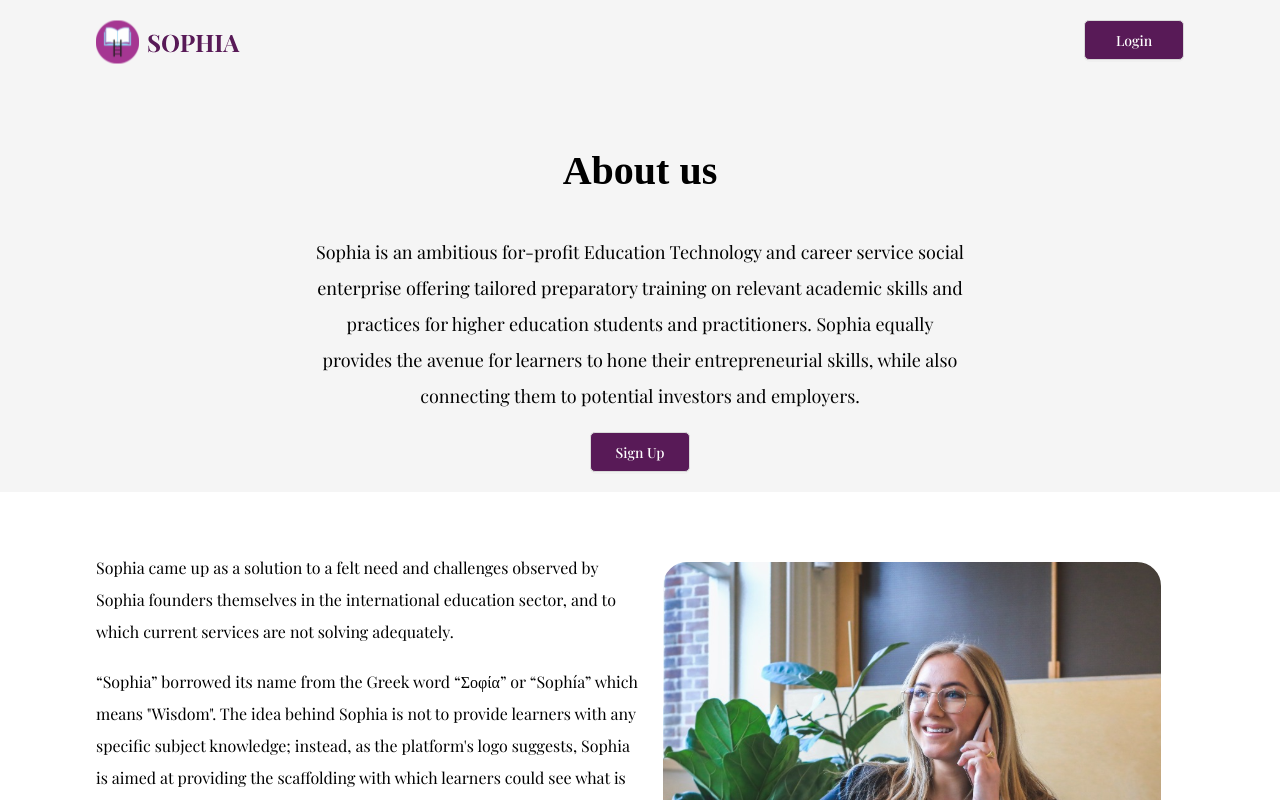
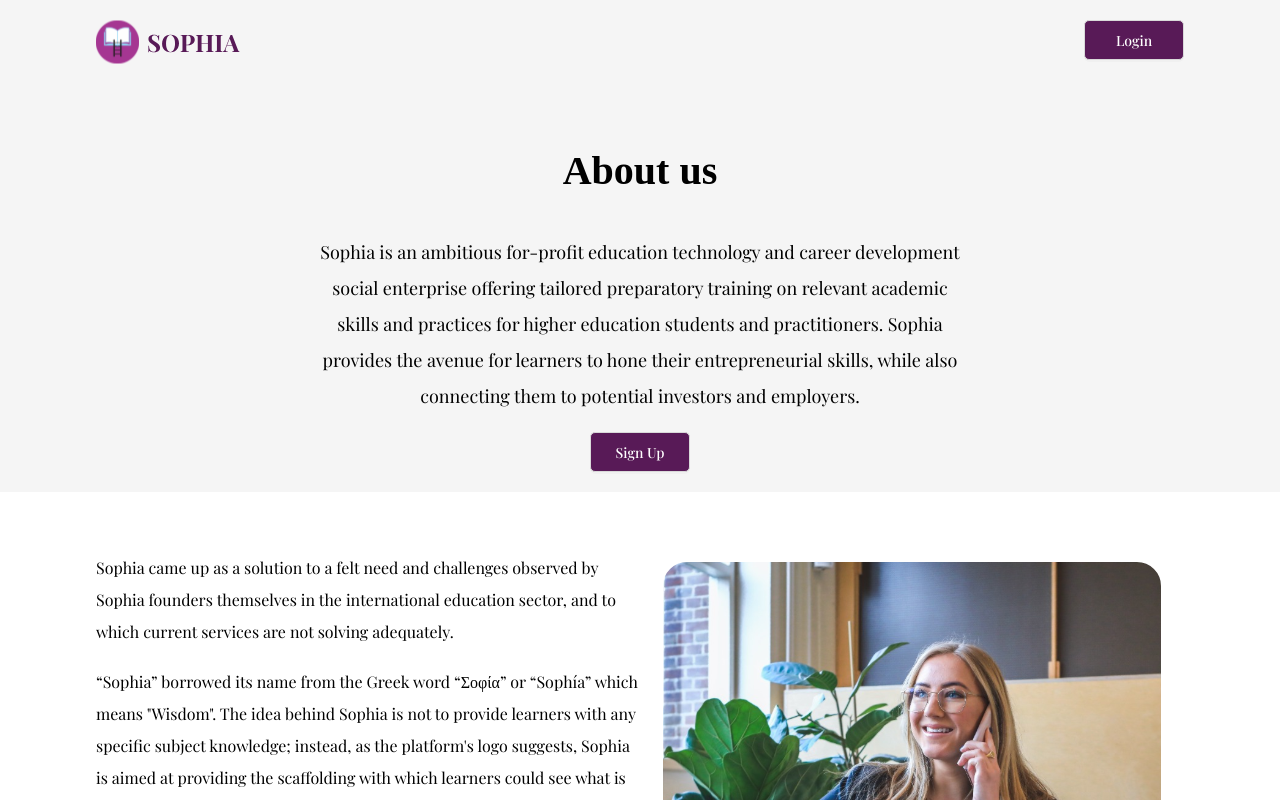
Before and after one commit to Folexy13/sophia_edu_tech, a React (Vite) app in the folder landing-page/: page /about-us in a window 1280 px wide. Shown: the top 800 px of the page. Built offline with nearby package versions, Linux system fonts and the light colour scheme; a web font is replaced by a local one.

Commit message:
[FEAT]: Quick fixes on the UI

```diff
--- a/landing-page/src/constants/index.ts
+++ b/landing-page/src/constants/index.ts
@@ -75,7 +75,7 @@ export const applied_science_data = [
 	"Environmental studies and  forestry",
 	"Family and consumer science",
 	"Human physical performance and recreation",
-	"Journalism,media studies and communication",
+	"Journalism, media studies and communication",
 	"Law",
 	"Library and museum studies",
 	"Medicine and health",
@@ -90,7 +90,7 @@ export const humanities_data = [
 	"Performing arts",
 	"Visual Arts",
 	"History",
-	"Langugaes and literature",
+	"Languagesw and literature",
 	"Law",
 	"Philosophy",
 	"Religious Studies",
@@ -105,7 +105,7 @@ export const natural_science_data = [
 	"Physics",
 ];
 export const social_science_data = [
-	"Antropology",
+	"Antropoly",
 	"Archaeology",
 	"Economics",
 	"Geography",
--- a/landing-page/src/pages/About/Aboutpage.tsx
+++ b/landing-page/src/pages/About/Aboutpage.tsx
@@ -20,10 +20,10 @@ const AboutPage: React.FC = () => {
 					className="playfair-display-normal"
 					style={{ marginBottom: 18, lineHeight: 2 }}
 				>
-					Sophia is an ambitious for-profit Education Technology and career
-					service social enterprise offering tailored preparatory training on
-					relevant academic skills and practices for higher education students
-					and practitioners. Sophia equally provides the avenue for learners to
+					Sophia is an ambitious for-profit education technology and career
+					development social enterprise offering tailored preparatory training
+					on relevant academic skills and practices for higher education
+					students and practitioners. Sophia provides the avenue for learners to
 					hone their entrepreneurial skills, while also connecting them to
 					potential investors and employers.
 				</p>
@@ -59,7 +59,7 @@ const AboutPage: React.FC = () => {
 							platform's logo suggests, Sophia is aimed at providing the
 							scaffolding with which learners could see what is lying out there
 							in terms of knowledge, wisdom and understanding in their chosen
-							fields of study.
+							fields of study
 						</p>
 						<p
 							className="playfair-display-normal"
@@ -124,7 +124,7 @@ const AboutPage: React.FC = () => {
 							To provide inclusive and equitable access to quality higher
 							education for youths and adults by equipping them with appropriate
 							learning and research skills necessary to improve their learning
-							outcomes at their various institutions of study and research.
+							outcomes at their various institutions of study and research
 						</p>
 					</Col>
 				</Row>
```
